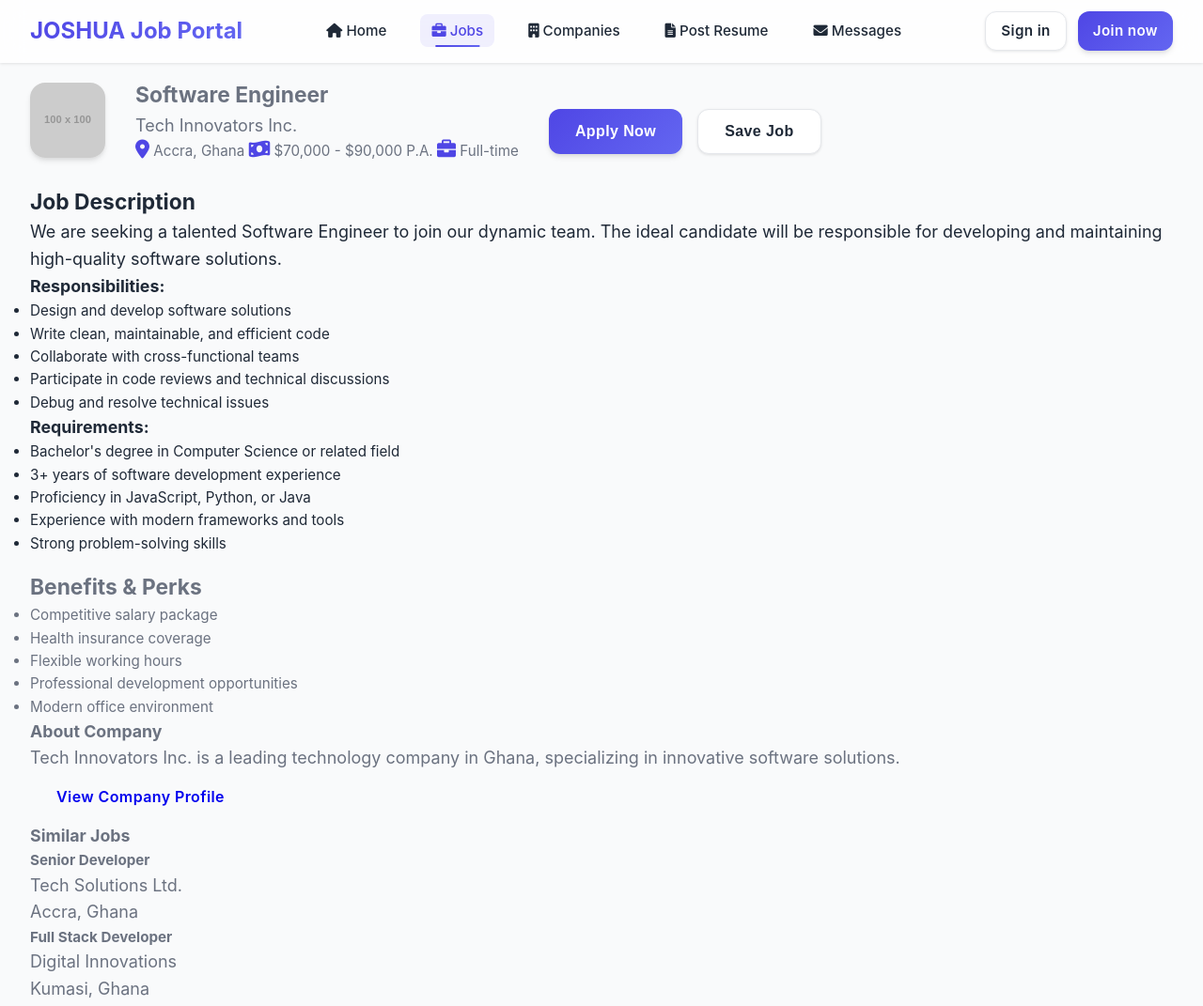
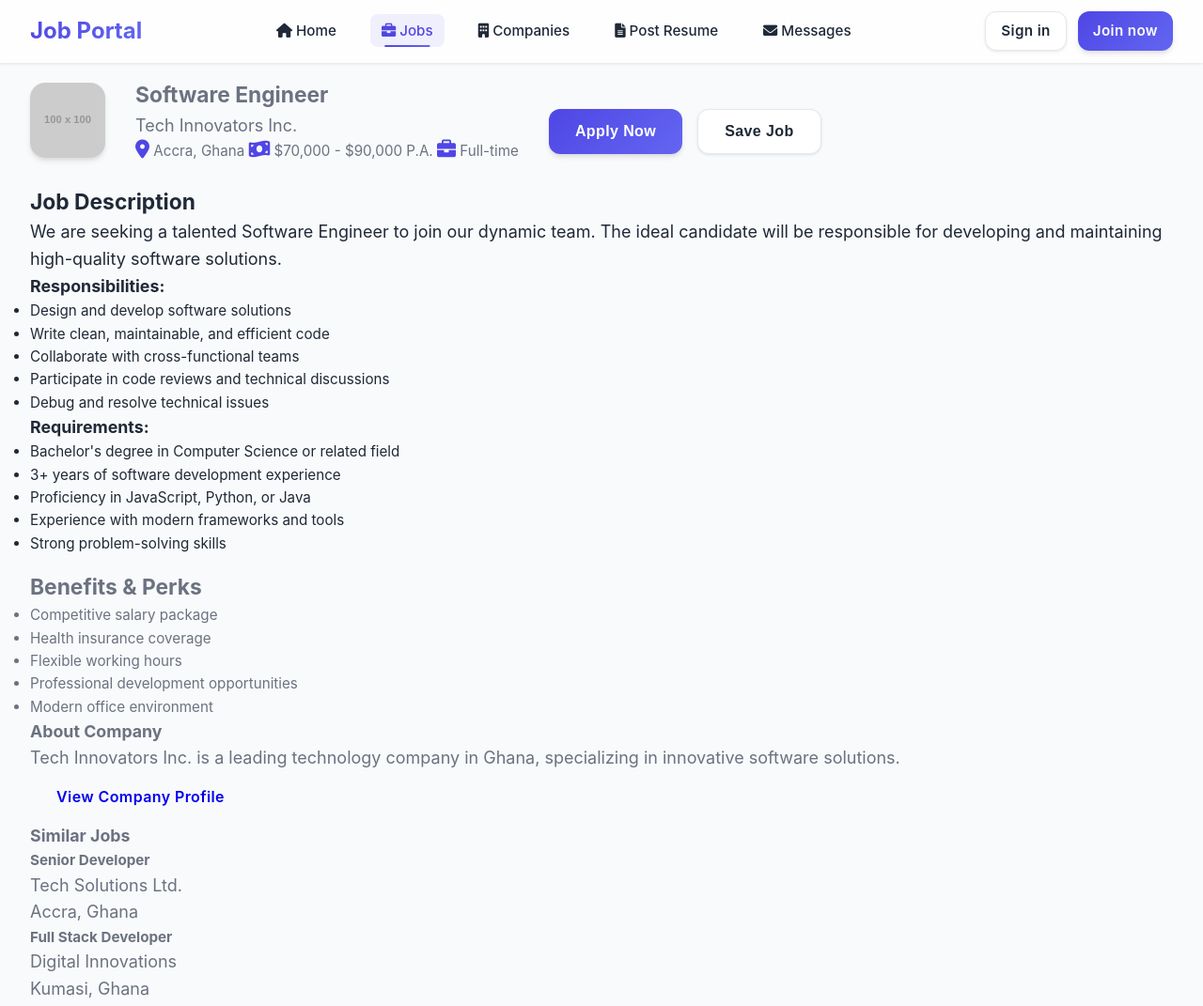
Before and after one commit to joshua-danquah-website/LinkedIn, a website: page job-details.html in a window 1280 px wide. Shown: the top 1071 px of the page at 94% size. Drawn offline with Linux system fonts and the light colour scheme; placeholder pictures from the web are drawn by us.

Commit message:
Update job-details.html

```diff
--- a/job-details.html
+++ b/job-details.html
@@ -3,7 +3,7 @@
 <head>
     <meta charset="UTF-8">
     <meta name="viewport" content="width=device-width, initial-scale=1.0">
-    <title>Job Details - JOSHUA Job Portal</title>
+    <title>Job Details Job Portal</title>
     <link rel="stylesheet" href="style.css">
     <link rel="icon" href="favicon.ico" type="image/x-icon">
     <link rel="stylesheet" href="https://cdnjs.cloudflare.com/ajax/libs/font-awesome/6.0.0/css/all.min.css">
@@ -12,7 +12,7 @@
     <header>
         <div class="container">
             <div class="logo">
-                <a href="index.html">JOSHUA Job Portal</a>
+                <a href="index.html">Job Portal</a>
             </div>
             <nav>
                 <ul>
```
